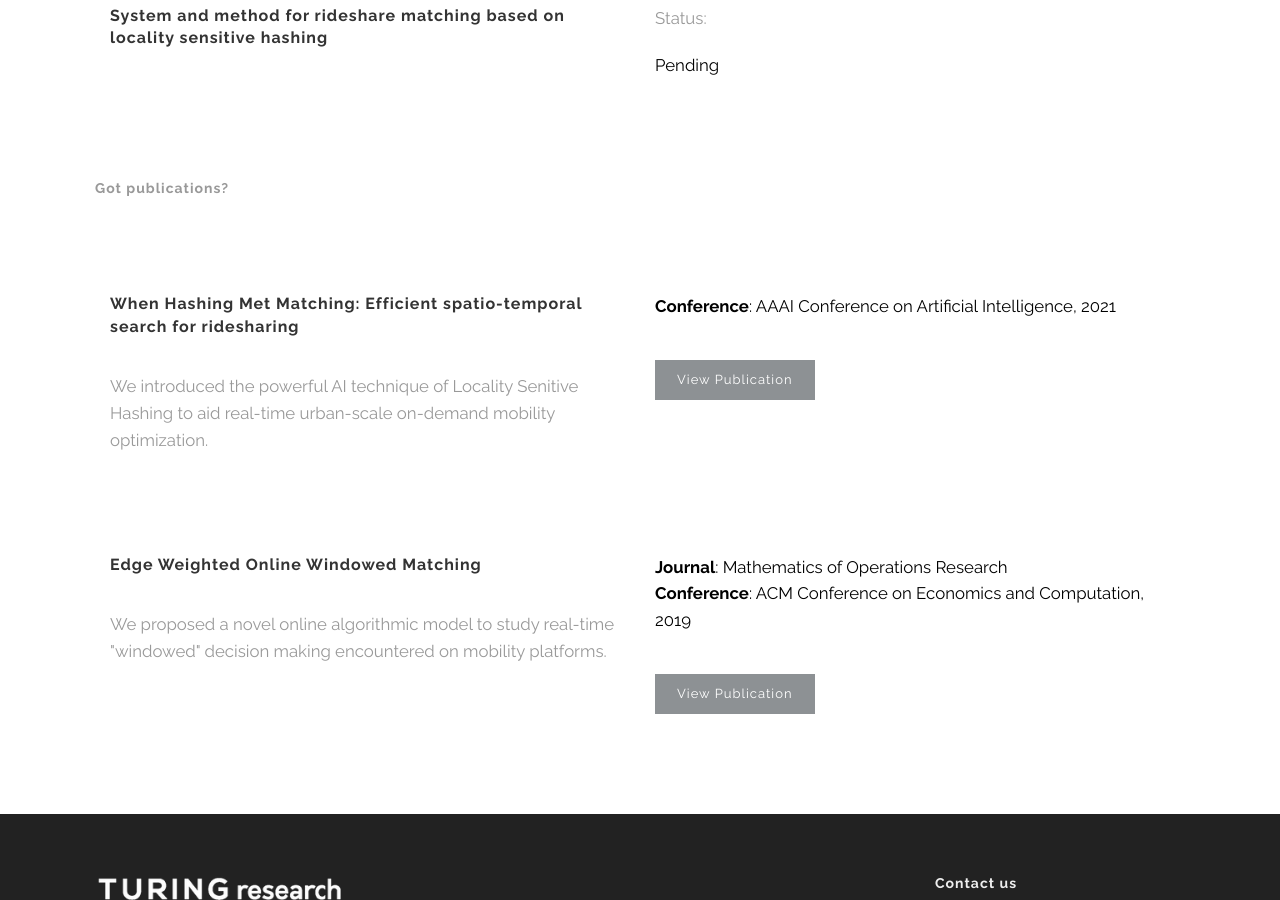
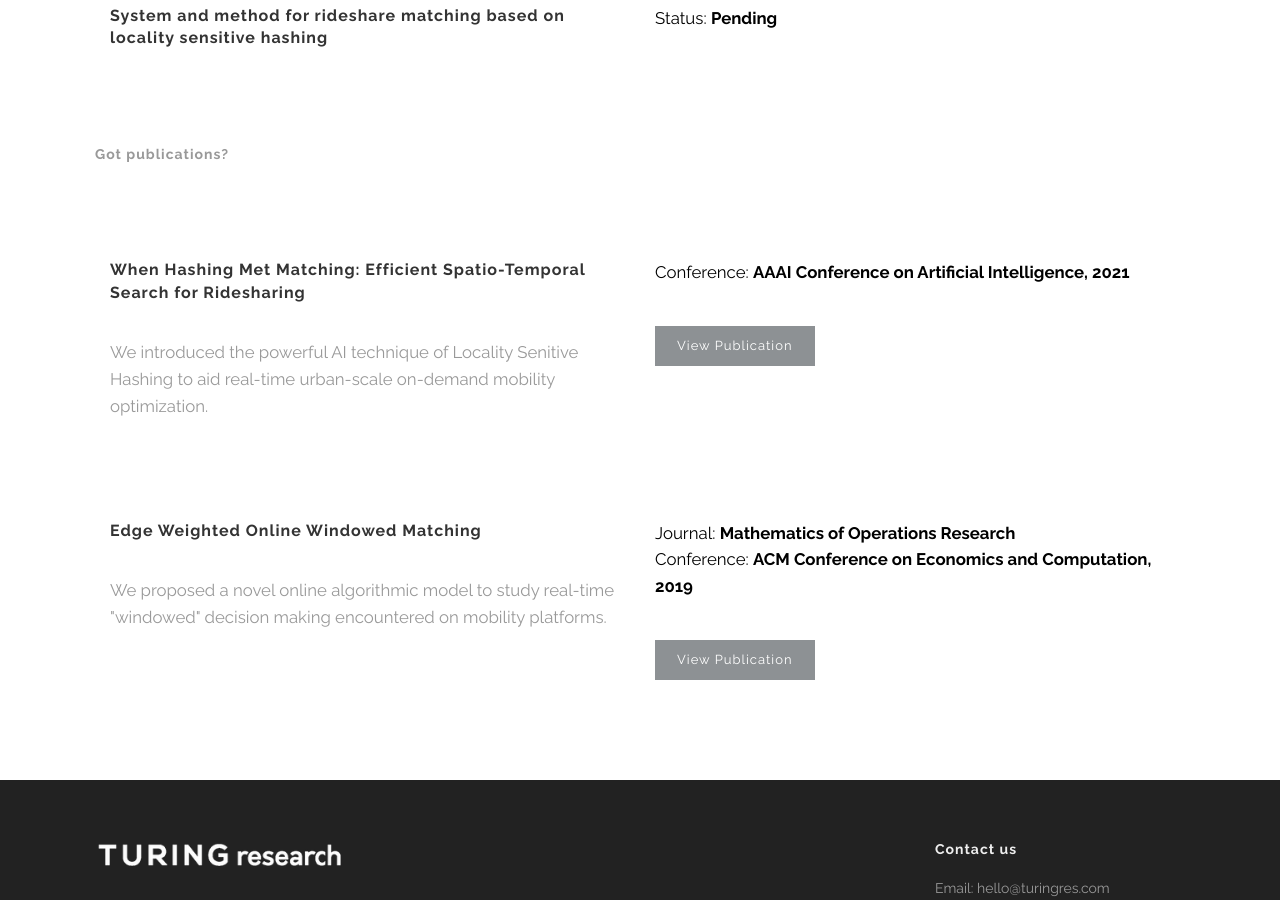
Before and after one commit to turingres/turingres.github.io, a Jekyll site: the page built from about.html, in a window 1280 px wide and 900 px high, scrolled down 1195 px. Built offline with Jekyll 4.4.1, drawn with Linux system fonts in a browser that asks for light colours.

Commit message:
about updated

```diff
--- a/about.html
+++ b/about.html
@@ -3,7 +3,7 @@
 section_id: about
 
 publications:
-  - title: 'When Hashing Met Matching: Efficient spatio-temporal search for ridesharing'
+  - title: 'When Hashing Met Matching: Efficient Spatio-Temporal Search for Ridesharing'
     summary: 'We introduced the powerful AI technique of Locality Senitive Hashing
       to aid real-time urban-scale on-demand mobility optimization.'
     conference: 'AAAI Conference on Artificial Intelligence, 2021'
@@ -88,7 +88,7 @@
                 <ul class='info'>
                   {% if patent.status %}
                     <li style="color:black;">
-                      <p style='color: #999'> <big>Status:</big> </p> <p> <big> {{patent.status}} </big> </p>
+                      <big>Status: <strong> {{patent.status}} </strong> </big>
                     </li>
                   {% endif %}
                 </ul>
@@ -119,12 +119,12 @@
                 <ul class='info'>
                   {% if publication.journal %}
                     <li style="color:black;">
-                      <big> <strong>Journal</strong>: {{publication.journal}} </big>
+                      <big> Journal: <strong> {{publication.journal}} </strong> </big>
                     </li>
                   {% endif %}
                   {% if publication.conference %}
                     <li style="color:black;">
-                      <big> <strong>Conference</strong>: {{publication.conference}} </big>
+                      <big> Conference: <strong> {{publication.conference}} </strong> </big>
                     </li>
                   {% endif %}
                 </ul>
```
